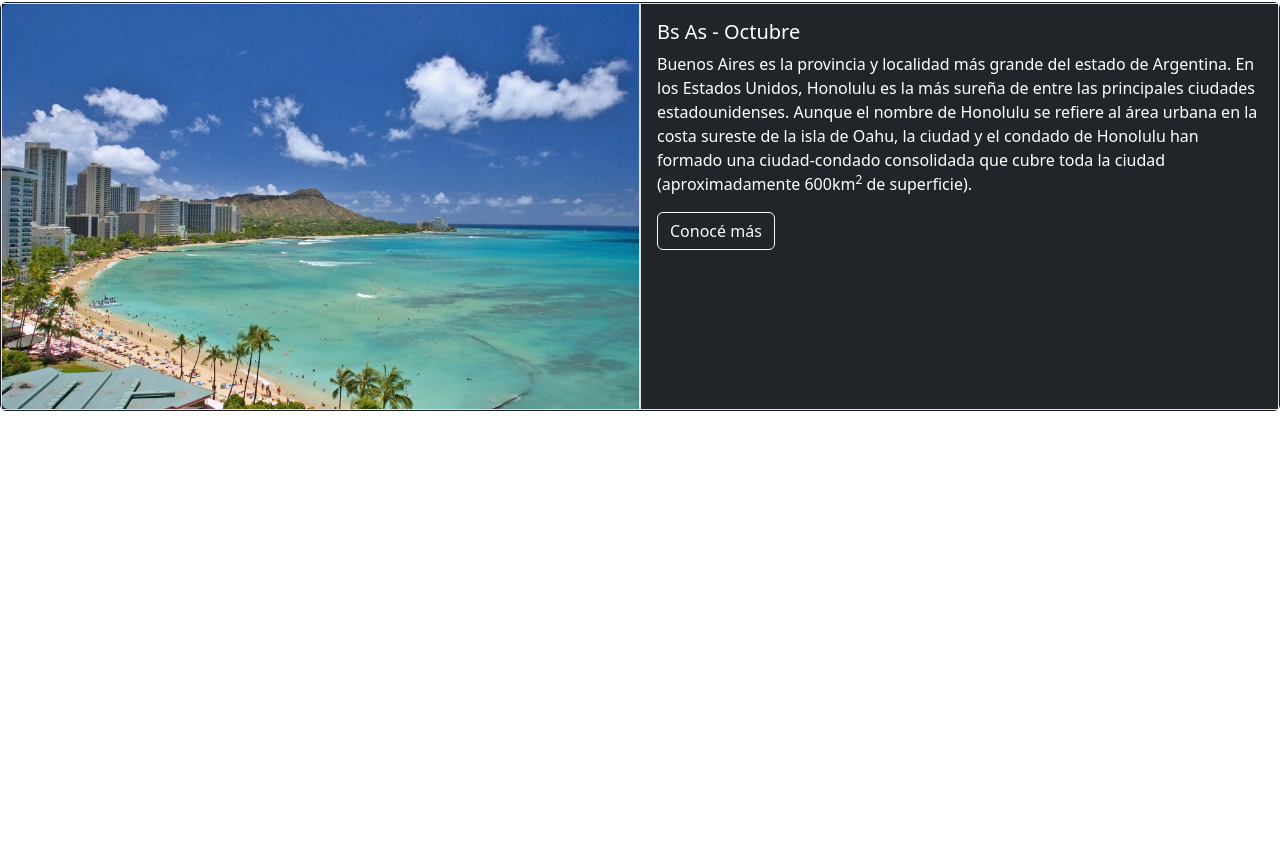
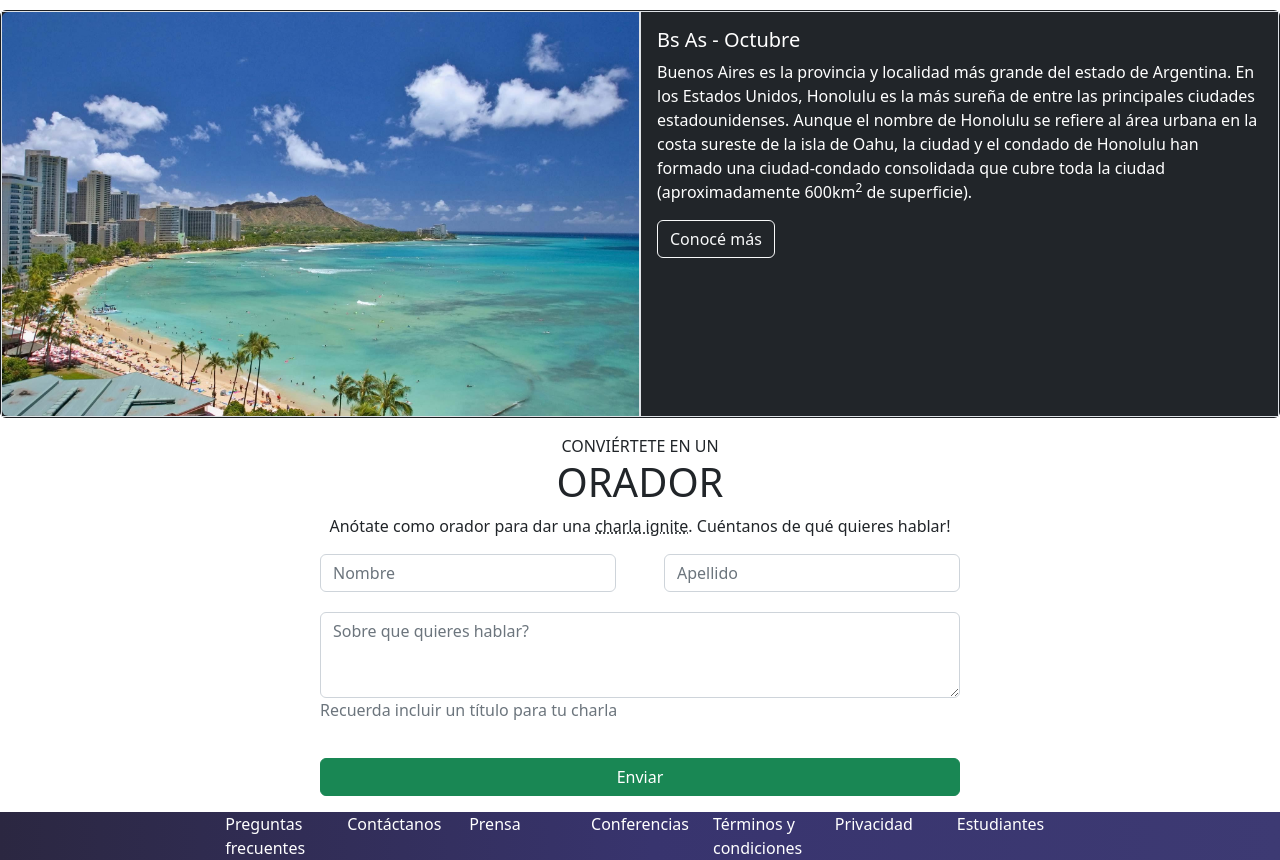
Before and after one commit to EMonfort/CaC-TpIntegradorBS, a plain HTML site: page index.html in a window 1280 px wide. Shown: the part 1718-2578 px from the top of the page. Before the commit the page ends 2145 px from the top, so only its background shows below. Drawn offline with nearby package versions, Linux system fonts and the light colour scheme.

Commit message:
Add footer

```diff
--- a/assets/css/style.css
+++ b/assets/css/style.css
@@ -12,3 +12,13 @@
 .carousel-caption {
     z-index: 2;
 }
+
+.grad {
+    background: rgb(43,39,65);
+    background: linear-gradient(90deg, rgba(43,39,65,1) 0%, rgba(56,52,110,1) 51%, rgba(61,58,115,1) 100%);
+}
+
+.underline-dotted {
+    text-decoration:underline;
+    text-decoration-style: dotted;
+}
--- a/index.html
+++ b/index.html
@@ -115,8 +115,8 @@
       <h1>ORADORES</h1>
     </div>
 
-    <div class="card-group mb-3">
-      <div class="card">
+    <div class="card-group mb-4">
+      <div class="card border">
         <img src="assets/img/steve.jpg" class="card-img-top" alt="Steve Jobs">
         <div class="card-body">
           <div class="badge bg-warning text-dark"><b>JavaScript</b></div>
@@ -125,7 +125,7 @@
           <p class="card-text">Lorem ipsum dolor sit amet, consectetur adipiscing elit. Donec laoreet arcu et ex cursus, et vulputate dui semper. Duis a justo sed nunc porttitor volutpat in vitae diam. Cras elementum erat diam, eu sollicitudin mauris tristique nec. Morbi aliquet vehicula ullamcorper.</p>
         </div>
       </div>
-      <div class="card ms-5">
+      <div class="card border ms-5">
         <img src="assets/img/bill.jpg" class="card-img-top" alt="Bill Gates">
         <div class="card-body">
           <div class="badge bg-warning text-dark"><b>JavaScript</b></div>
@@ -134,7 +134,7 @@
           <p class="card-text">Lorem ipsum dolor sit amet, consectetur adipiscing elit. Donec laoreet arcu et ex cursus, et vulputate dui semper. Duis a justo sed nunc porttitor volutpat in vitae diam. Cras elementum erat diam, eu sollicitudin mauris tristique nec. Morbi aliquet vehicula ullamcorper.</p>
         </div>
       </div>
-      <div class="card ms-5">
+      <div class="card border ms-5">
         <img src="assets/img/ada.jpeg" class="card-img-top" alt="Ada Lovelace">
         <div class="card-body">
           <div class="badge bg-secondary text-white"><b>Negocios</b></div>
@@ -161,6 +161,41 @@
     </div>
   </div>
 
+  <section class="col-6 mx-auto mb-3">
+    <div class="text-center">
+      <h9>CONVIÉRTETE EN UN</h9>
+      <h1>ORADOR</h1>
+      <p>Anótate como orador para dar una <span class="underline-dotted">charla ignite</span>. Cuéntanos de qué quieres hablar!</p>
+    </div>
+    <form class="row g-1 gx-5">
+      <div class="col-md-6 mb-3">
+        <input type="email" class="form-control" id="FirstName" placeholder="Nombre">
+      </div>
+      <div class="col-md-6 mb-3">
+        <input type="password" class="form-control" id="LastName" placeholder="Apellido">
+      </div>
+      <div class="mb-3">
+        <textarea class="form-control" rows="3" id="Topic" placeholder="Sobre que quieres hablar?"></textarea>
+        <p class="text-secondary">Recuerda incluir un título para tu charla</p>
+      </div>
+      <div class="d-grid">
+        <button type="submit" class="btn btn-success">Enviar</button>
+      </div>
+    </form>
+  </section>
+
+  <footer class="text-white grad">
+    <div class="row col-md-8 mx-auto">
+      <div class="col">Preguntas frecuentes</div>
+      <div class="col">Contáctanos</div>
+      <div class="col">Prensa</div>
+      <div class="col">Conferencias</div>
+      <div class="col">Términos y condiciones</div>
+      <div class="col">Privacidad</div>
+      <div class="col">Estudiantes</div>
+    </div>
+  </footer>
+
   <script src="https://cdn.jsdelivr.net/npm/bootstrap@5.2.3/dist/js/bootstrap.bundle.min.js"
     integrity="sha384-kenU1KFdBIe4zVF0s0G1M5b4hcpxyD9F7jL+jjXkk+Q2h455rYXK/7HAuoJl+0I4"
     crossorigin="anonymous"></script>
```
